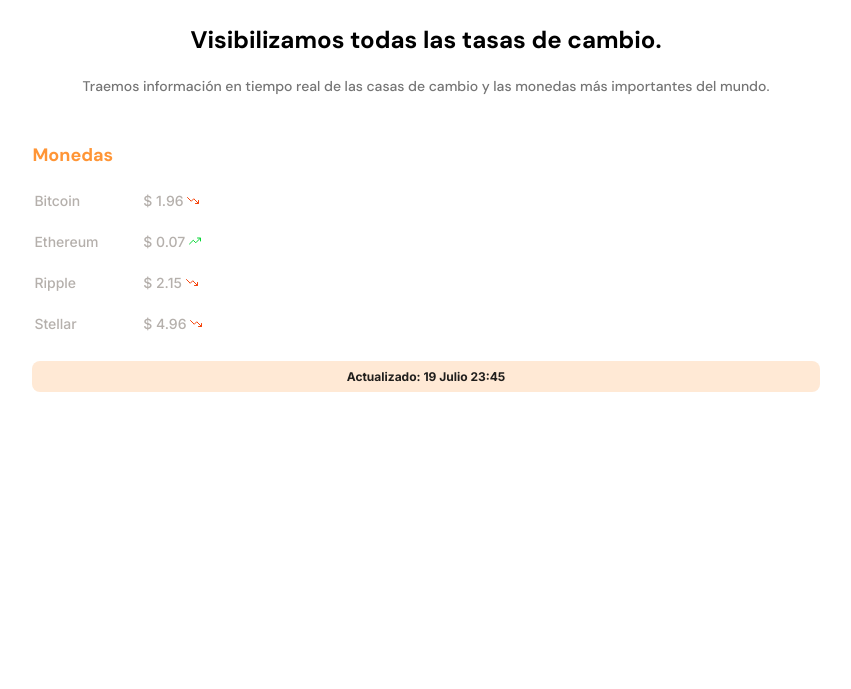
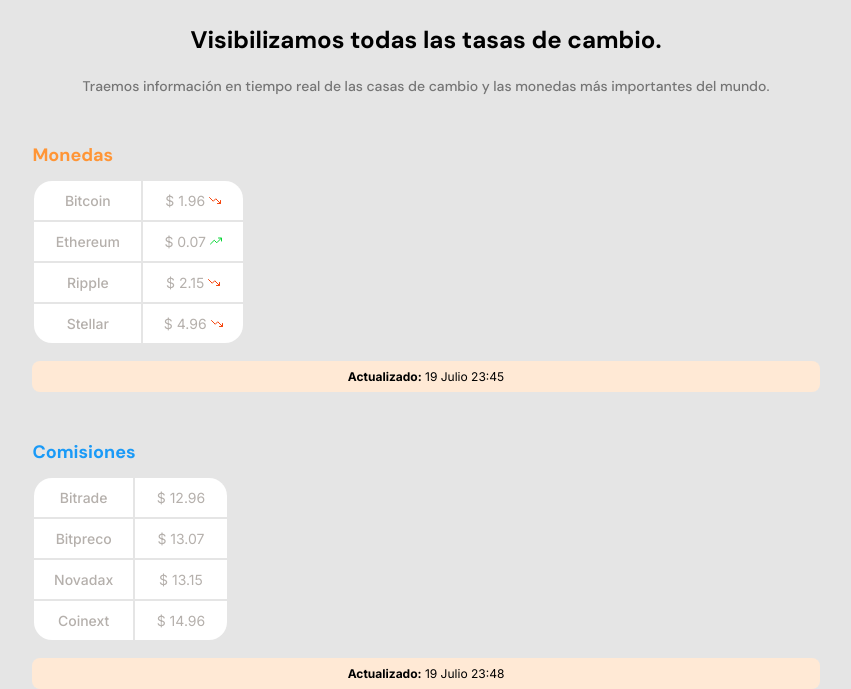
Before and after one commit to BrickRock/mobile-first, a plain HTML site: page index.html in a window 1280 px wide. Shown: the part 604-1293 px from the top of the page, without its empty margins (214-1065 px from the left). Before the commit the page ends 996 px from the top, so only its background shows below. Drawn offline with Linux system fonts and the light colour scheme.

Commit message:
tablas terminadas

```diff
--- a/css/mobile.css
+++ b/css/mobile.css
@@ -18,6 +18,10 @@
 html{
     font-size: 62.5%;
     font-family: var(--DM-Sans);
+}
+
+section{
+    background-color: #E5E5E5;
 }
 
 .header{
@@ -140,13 +144,14 @@ html{
 
 td{
     font-family: var(--Inter);
-    font-weight: 500;
+    font-weight: 400;
     font-size: 1.4rem;
     line-height: 1.9rem;
     color: #B5B0AC;
     width: 29%;
     height: 3.9rem;
     background-color: #FFFFFF;
+    text-align: center;
 }
 
 .tabla__titulo{
@@ -159,8 +164,13 @@ td{
     margin-bottom: 1.2rem;
 }
 
+.tabla__titulo--comisiones{
+    color: #1A9AF7;
+}
+
 .tabla__celda-moneda{
     width: 31%;
+    font-weight: 500;
 }
 
 .tablas{
@@ -169,12 +179,27 @@ td{
 
 .tabla__actualizacion{
     margin-top: 1.6rem;
-    color: var(--warm-black);
     font-family: var(--Inter);
-    font-weight: 700;
+
     font-size: 1.2rem;
     background-color: var(--soft-orange);
     padding: 0.8rem;
     border-radius: 8px;
     text-align: center;
 }
+
+.tabla__celda-moneda--superior{
+    border-top-left-radius: 18px;
+}
+
+.tabla__celda-costo--superior{
+    border-top-right-radius: 18px;
+}
+
+.tabla__celda-moneda--inferior{
+    border-bottom-left-radius: 18px;
+}
+
+.tabla__celda-costo--inferior{
+    border-bottom-right-radius: 18px;
+}
--- a/index.html
+++ b/index.html
@@ -37,8 +37,8 @@
                     <p class="tabla__titulo">Monedas</p>
                     <table class="tabla__tabla-xd">
                         <tr>
-                            <td class="tabla__celda-moneda">Bitcoin</td>
-                            <td>$ 1.96 <span class="tabla__icono-precio tabla__icono-precio--bitcoin"></span></td>
+                            <td class="tabla__celda-moneda tabla__celda-moneda--superior">Bitcoin</td>
+                            <td class="tabla__celda-costo--superior">$ 1.96 <span class="tabla__icono-precio tabla__icono-precio--bitcoin"></span></td>
                         </tr>
                         <tr>
                             <td class="tabla__celda-moneda">Ethereum</td>
@@ -49,11 +49,34 @@
                             <td>$ 2.15 <span class="tabla__icono-precio tabla__icono-precio--ripple"></span></td>
                         </tr>
                         <tr>
-                            <td class="tabla__celda-moneda">Stellar</td>
-                            <td>$ 4.96 <span class="tabla__icono-precio tabla__icono-precio--stellar"></span></td>
+                            <td class="tabla__celda-moneda tabla__celda-moneda--inferior">Stellar</td>
+                            <td class="tabla__celda-costo--inferior">$ 4.96 <span class="tabla__icono-precio tabla__icono-precio--stellar"></span></td>
                         </tr>
                     </table>
                     <p class="tabla__actualizacion"><b> Actualizado:</b> 19 Julio 23:45</p>
+                </div>
+
+                <div class="tablas__tabla-dos">
+                    <p class="tabla__titulo--comisiones tabla__titulo">Comisiones</p>
+                    <table class="tabla__tabla-xd">
+                        <tr>
+                            <td class="tabla__celda-moneda tabla__celda-moneda--superior">Bitrade</td>
+                            <td class="tabla__celda-costo--superior">$ 12.96</td>
+                        </tr>
+                        <tr>
+                            <td class="tabla__celda-moneda">Bitpreco</td>
+                            <td>$ 13.07</td>
+                        </tr>
+                        <tr>
+                            <td class="tabla__celda-moneda">Novadax</td>
+                            <td>$ 13.15</td>
+                        </tr>
+                        <tr>
+                            <td class="tabla__celda-moneda tabla__celda-moneda--inferior">Coinext</td>
+                            <td class="tabla__celda-costo--inferior">$ 14.96</td>
+                        </tr>
+                    </table>
+                    <p class="tabla__actualizacion"><b> Actualizado:</b> 19 Julio 23:48</p>
                 </div>
 
             </section>
```
